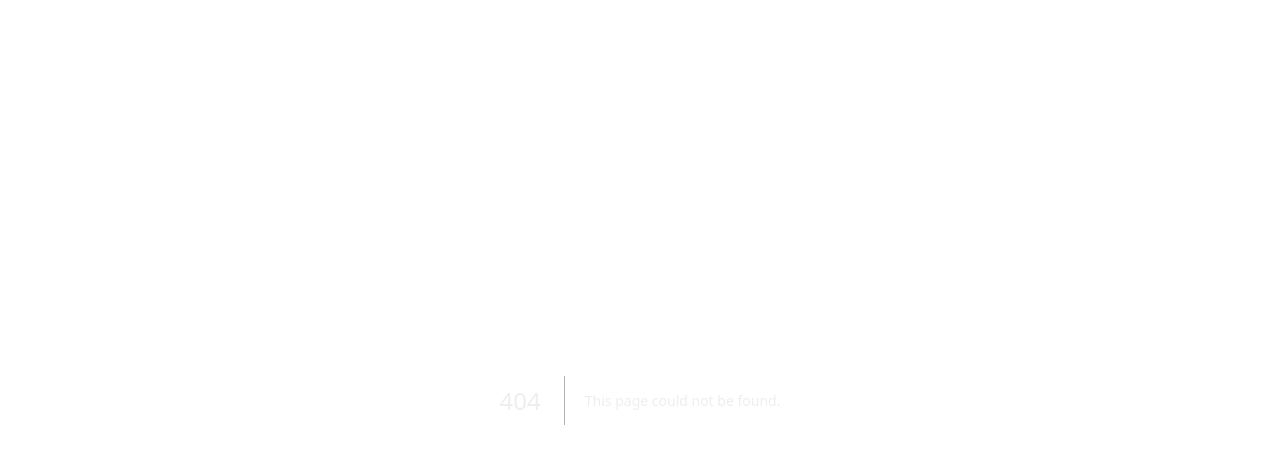
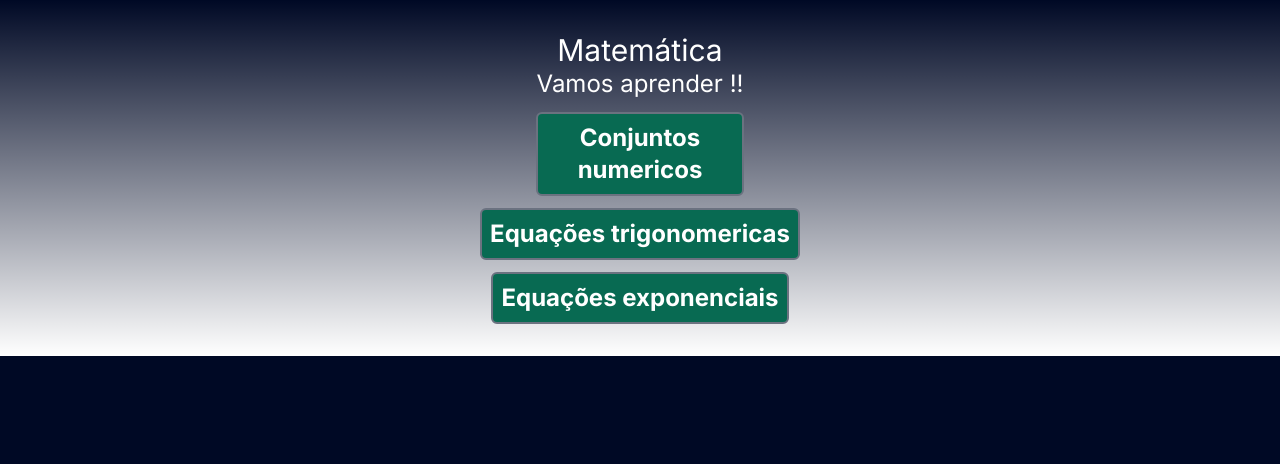
Before and after one commit to JosuelSanches/exatas2024.02, a Next.js app: page /disciplines/math in a window 1280 px wide. Before the commit this address had no page. Shown: the top 464 px of the page. Built offline with nearby package versions, Linux system fonts and the light colour scheme.

Commit message:
Paginas das disciplinas
Criacao das paginas das disciplinas de matematica e fisica.

```diff
--- a/src/app/components/Button.tsx
+++ b/src/app/components/Button.tsx
@@ -5,7 +5,7 @@ interface ButtonProps extends ButtonHTMLAttributes<HTMLButtonElement> {
     icon?: ReactElement;
     variant?: 'default' | 'transparent' | 'submit' | 'proceed' | 'cancel'
     defaultStyle?: string
-    size?: 'default' | 'small'
+    size?: 'default' | 'small' | 'full'
 }
 export const Button = (props: ButtonProps) => {
     const {variant} = props
--- /dev/null
+++ b/src/app/disciplines/chemistry/page.tsx
@@ -0,0 +1,33 @@
+import Link from 'next/link';
+import { Button } from '../../components/Button';
+
+export default function Home() {
+  return (
+    <main>
+      <div className='container'>
+          <h1 className=' flex justify-center text-white text-3xl'>Quimica</h1>
+          <h1 className=' flex justify-center text-white text-2xl'>Vamos aprender !!</h1>
+
+        <div className='flex justify-center'>
+          <Link href='/question'>
+            <Button>Alotropia</Button>
+          </Link>
+        </div>
+
+        <div className='flex justify-center'>
+          <Link href=''>
+            <Button size='full'>Etados fisicos e estados de agregacao das moleculas</Button>
+          </Link>
+        </div>
+
+        <div className='flex justify-center'>
+          <Link href=''>
+             <Button size='full'> Ligacao quimicas</Button>
+          </Link>
+        </div>
+
+
+      </div>
+    </main>
+  )
+}
--- /dev/null
+++ b/src/app/disciplines/math/page.tsx
@@ -0,0 +1,31 @@
+import Link from 'next/link';
+import { Button } from '../../components/Button';
+
+export default function Home() {
+  return (
+    <main>
+      <div className='container'>
+          <h1 className=' flex justify-center text-white text-3xl'>Matemática</h1>
+          <h1 className=' flex justify-center text-white text-2xl'>Vamos aprender !!</h1>
+
+        <div className='flex justify-center'>
+          <Link href='/question'>
+            <Button>Conjuntos numericos</Button>
+          </Link>
+        </div>
+
+        <div className='flex justify-center'>
+          <Link href=''>
+            <Button size='full'>Equações trigonomericas</Button>
+          </Link>
+        </div>
+
+        <div className='flex justify-center'>
+          <Link href=''>
+             <Button size='full'>Equações exponenciais</Button>
+          </Link>
+        </div>
+      </div>
+    </main>
+  )
+}
--- /dev/null
+++ b/src/app/disciplines/physics/page.tsx
@@ -0,0 +1,31 @@
+import Link from 'next/link';
+import { Button } from '../../components/Button';
+
+export default function Home() {
+  return (
+    <main>
+      <div className='container'>
+          <h1 className=' flex justify-center text-white text-3xl'>Fisica</h1>
+          <h1 className=' flex justify-center text-white text-2xl'>Vamos aprender !!</h1>
+
+        <div className='flex justify-center'>
+          <Link href='/question'>
+            <Button>Movimento uniforme</Button>
+          </Link>
+        </div>
+
+        <div className='flex justify-center'>
+          <Link href=''>
+            <Button size='full'>Movimento uniforme variado</Button>
+          </Link>
+        </div>
+
+        <div className='flex justify-center'>
+          <Link href=''>
+             <Button size='full'>Movimento Vertical</Button>
+          </Link>
+        </div>
+      </div>
+    </main>
+  )
+}
--- a/src/app/page.tsx
+++ b/src/app/page.tsx
@@ -8,7 +8,8 @@ export default function Home() {
           <h1 className=' flex justify-center text-white text-3xl'>Exatas</h1>
           <h1 className=' flex justify-center text-white text-2xl'>Selecione uma disciplina</h1>
 
-        <Link href='/question'>
+        <div className='flex justify-center'>
+          <Link href='/disciplines/math'>
             <Button>Matemática
               <div className='flex justify-center'>
                 <svg xmlns="http://www.w3.org/2000/svg" fill="none" viewBox="0 0 24 24" strokeWidth={1.5} stroke="currentColor" className="w-6 h-6">
@@ -17,7 +18,8 @@ export default function Home() {
               </div>
             </Button>
           </Link>
-
+        </div>
+        <div className='flex justify-center'>
           <Link href=''>
             <Button>Física
               <div className='flex justify-center'>
@@ -27,7 +29,9 @@ export default function Home() {
               </div>
             </Button>
           </Link>
-        <Link href=''>
+        </div>
+        <div className='flex justify-center'>
+          <Link href='/disciplines/chemistry'>
              <Button> Quimica
                 <div className='flex justify-center'>
                   <svg xmlns="http://www.w3.org/2000/svg" fill="none" viewBox="0 0 24 24" strokeWidth={1.5} stroke="currentColor" className="w-6 h-6">
@@ -44,8 +48,8 @@ export default function Home() {
             <Button  variant='cancel'>Cancel </Button>
              *
              */}
-
           </Link>
+        </div>
        </div>
     </main>
   )
--- a/src/app/question/page.tsx
+++ b/src/app/question/page.tsx
@@ -21,14 +21,14 @@ const page = () => {
     /*
         Select and check answer
     */
-   const onAnswerSelected = (answer, idx) => {
+   const onAnswerSelected = (answer: any, idx: any) => {
         setChecked(true)
         setSelectedAnswerIndex(idx)
         if (answer === correctAnswer){
-            setSelectedAnswer(true)
+            setSelectedAnswer(true.toString)
             console.log('true')
         }else{
-            setSelectedAnswer(false)
+            setSelectedAnswer(false.toString)
             console.log('false')
         }
 
```
Also changed, not shown: src/app/disciplines/page.tsx (deleted). Lines whose indentation alone changed are shown as unchanged.
